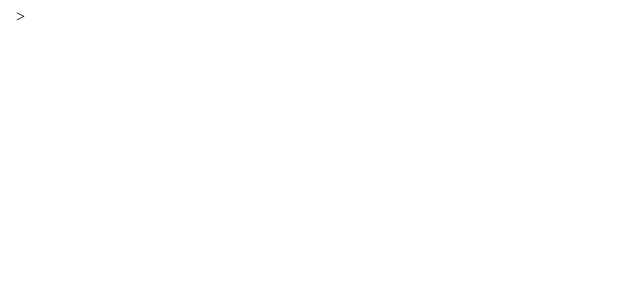
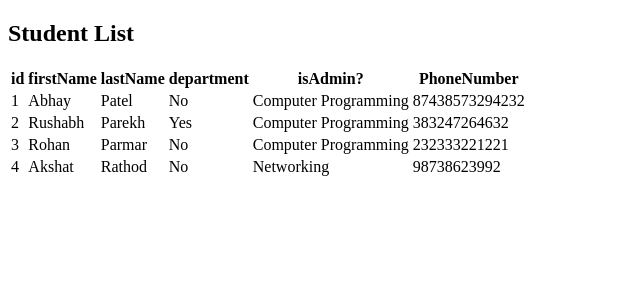
Before and after one commit to AbhayPatel7777/AbhayKumar_Patel_Learning_Angular, an Angular app: page / in a window 1280 px wide. Shown: the top 300 px of the page, without its empty margins (0-640 px from the left). Built offline with nearby package versions, Linux system fonts and the light colour scheme.

Commit message:
Assignment 4 completed

```diff
--- a/src/app/app.component.html
+++ b/src/app/app.component.html
@@ -1 +1,2 @@
 <app-user-list></app-user-list>
+<app-user-list-item></app-user-list-item>
--- a/src/app/user-list/user-list.component.html
+++ b/src/app/user-list/user-list.component.html
@@ -1,12 +1,27 @@
-<body>
-<table>
-  <tbody>
-  <tr *ngFor="let item of userList; let A=index">
+<div class="container">
+  <h2>Student List</h2>
+  <table>
+    <thead>
+    <tr>
+      <th>id</th>
+      <th>firstName</th>
+      <th>lastName</th>
+      <th>department</th>
+      <th>isAdmin?</th>
+      <th>PhoneNumber</th>
+    </tr>
+    </thead>
 
-  <td colspan="6">
-    <app-user-list-item [item]="item" [ngClass]="{'even-item':A%2==0,'odd-item':A%2!=0}"></app-user-list-item>
-  </td>
-  </tr>
-  </tbody>
-</table>>
-</body>
+    <tbody>
+    <tr *ngFor="let item of userList;" (click)="selectUser(item)">
+      <td>{{item.id}}</td>
+      <td>{{item.firstName}}</td>
+      <td>{{item.lastName}}</td>
+      <td>{{item.isAdmin?'Yes':'No'}}</td>
+      <td>{{item.department}}</td>
+      <td>{{item.PhoneNumber}}</td>
+    </tr>
+    </tbody>
+  </table>
+  <app-user-list-item [item]= "selectedUser"></app-user-list-item>
+</div>
--- a/src/app/user-list/user-list.component.ts
+++ b/src/app/user-list/user-list.component.ts
@@ -3,6 +3,7 @@ import {User} from "../../share/models/User";
 import {UserListItemComponent} from "../user-list-item/user-list-item.component";
 import {NgClass, NgForOf} from "@angular/common";
 import {UserService} from "../services/user.service";
+import {userList} from "../../share/mockUser";
 
 @Component({
   selector: 'app-user-list',
@@ -33,4 +34,6 @@ export class UserListComponent implements OnInit{
   selectUser(user:User):void {
     this.selectedUser = user;
   }
+
+  protected readonly userList = userList;
 }
```
